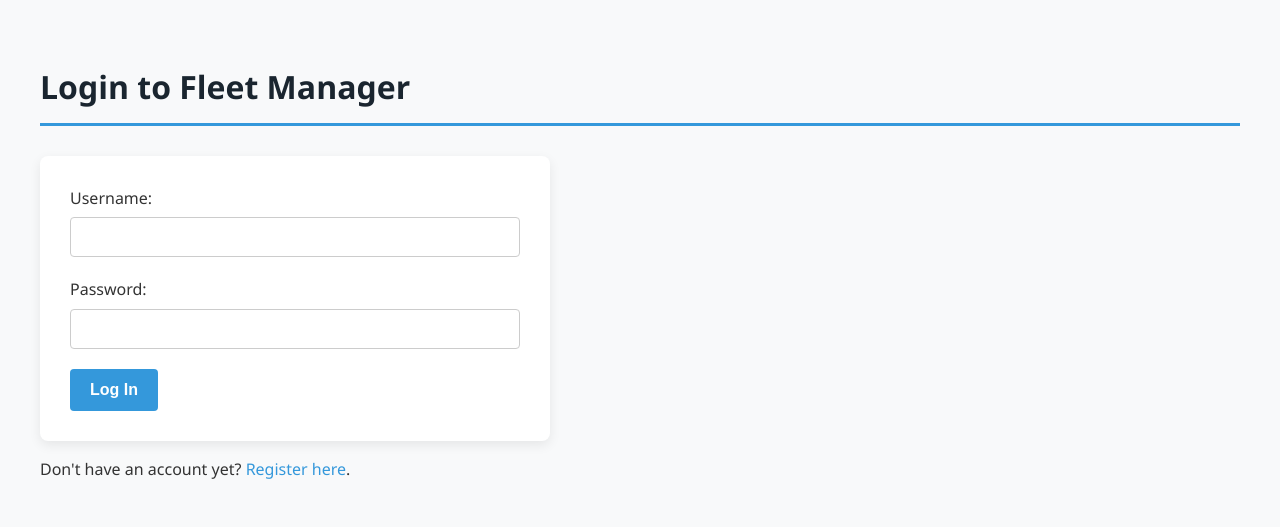
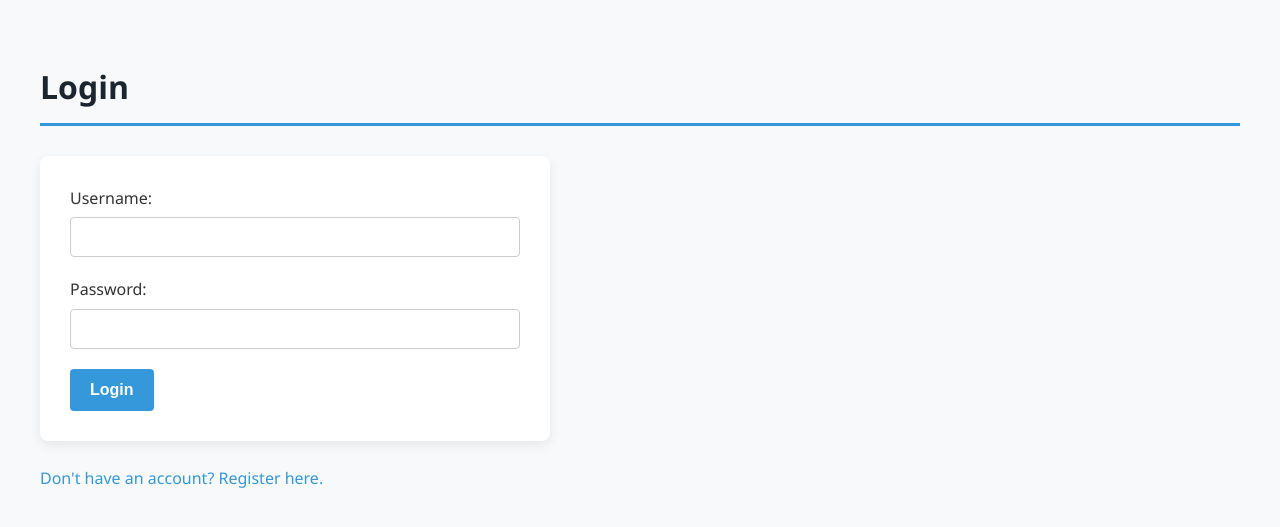
Before and after one commit to khalidbowlah-dev/fleetRentalManager, a Flask app: page /login in a window 1280 px wide. Shown: the top 527 px of the page. Run offline with Flask 3, Linux system fonts and the light colour scheme.

```diff
--- a/templates/login.html
+++ b/templates/login.html
@@ -5,24 +5,25 @@
     <link rel="stylesheet" href="{{ url_for('static', filename='style.css') }}">
 </head>
 <body>
-<h1>Login to Fleet Manager</h1>
+<h1>Login</h1>
 
 {% with messages = get_flashed_messages() %}
 {% if messages %}
-<p style="color: red;">{{ messages[0] }}</p>
+<p style="color: red; font-weight: bold;">{{ messages[0] }}</p>
 {% endif %}
 {% endwith %}
 
 <form action="/login" method="POST">
     <label>Username:</label>
-    <input type="text" name="username" required>
+    <input type="text" name="username" autocomplete="off" required>
 
     <label>Password:</label>
-    <input type="password" name="password" required>
+    <input type="password" name="password" autocomplete="off" required>
 
-    <button type="submit">Log In</button>
+    <button type="submit">Login</button>
 </form>
 
-<p>Don't have an account yet? <a href="/register">Register here</a>.</p>
+<br>
+<a href="/register">Don't have an account? Register here.</a>
 </body>
 </html>
```
